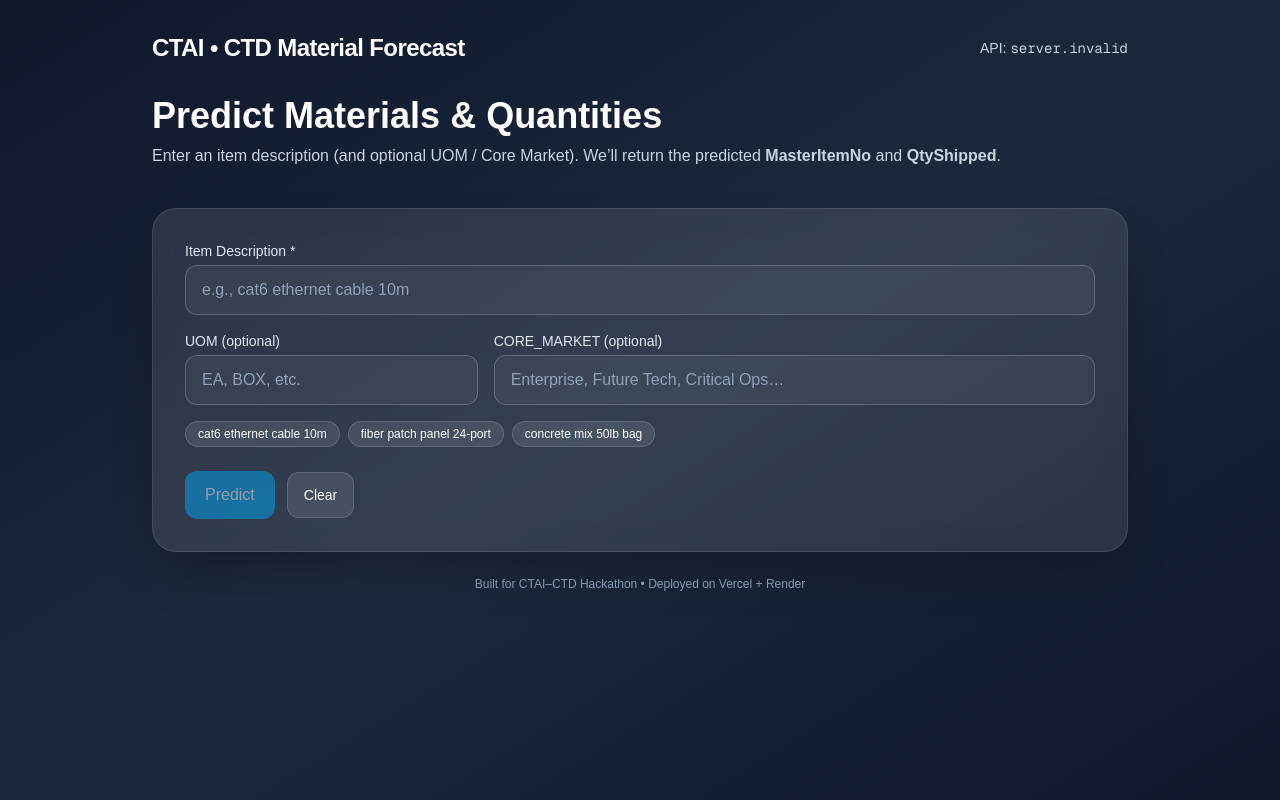
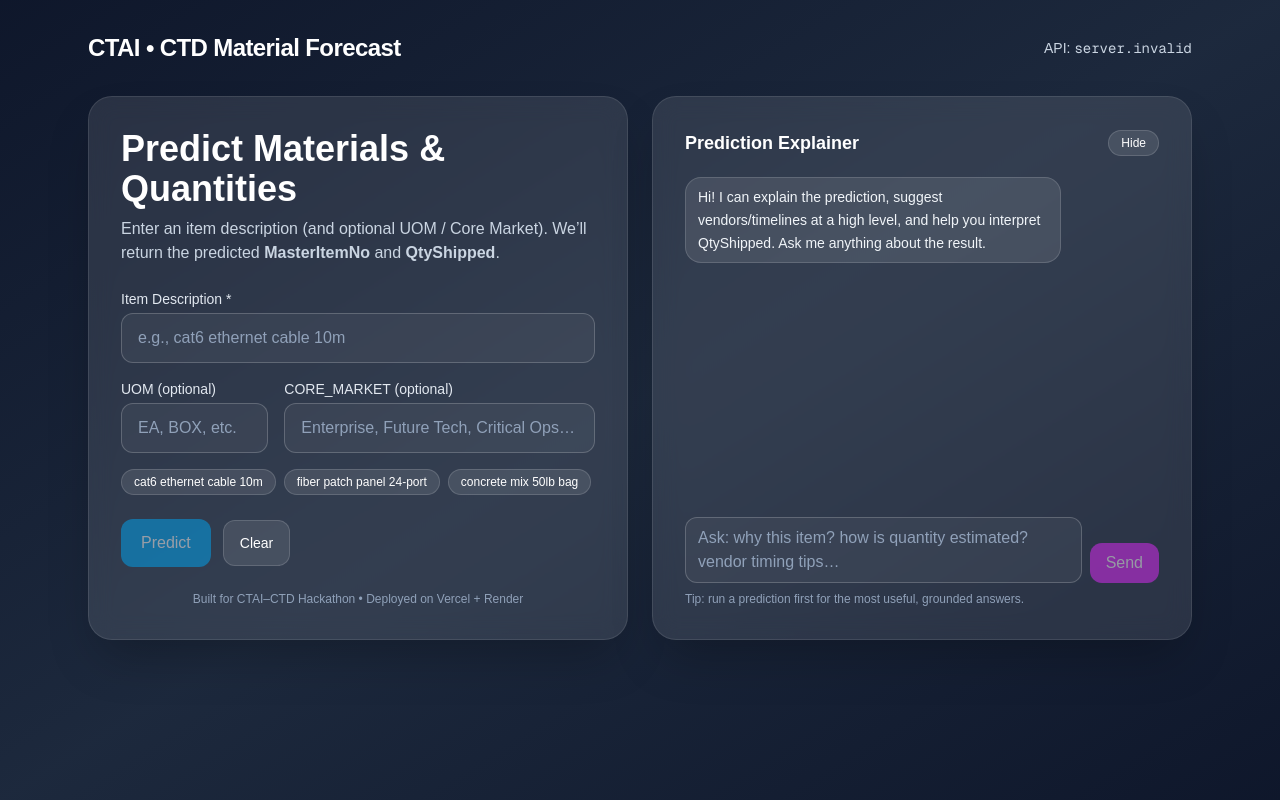
Before and after one commit to samiulabir201/CTAI-CTD-Hackathon_frontend, a Next.js app in the folder frontend/: page / in a window 1280 px wide. Built offline with nearby package versions, Linux system fonts and the light colour scheme; no server answers.

Commit message:
fixing front end chat

```diff
--- a/frontend/src/app/page.js
+++ b/frontend/src/app/page.js
@@ -1,7 +1,7 @@
 "use client";
-import { useState, useMemo } from "react";
+import { useMemo, useRef, useState } from "react";
 
-// Prefer env var, fall back to same-origin (good for local dev)
+// Prefer env var; fall back to same-origin (good for local dev)
 const API_BASE =
   process.env.NEXT_PUBLIC_API_URL ||
   (typeof window !== "undefined" ? window.location.origin.replace(/\/$/, "") : "");
@@ -15,6 +15,22 @@ function Spinner() {
   );
 }
 
+function Bubble({ role, children }) {
+  const isUser = role === "user";
+  return (
+    <div className={`flex ${isUser ? "justify-end" : "justify-start"} my-1`}>
+      <div
+        className={`max-w-[80%] rounded-2xl px-3 py-2 text-sm leading-relaxed border
+        ${isUser
+          ? "bg-sky-500 text-white border-sky-400"
+          : "bg-white/10 text-slate-100 border-white/15"}`}
+      >
+        {children}
+      </div>
+    </div>
+  );
+}
+
 export default function Home() {
   const [desc, setDesc] = useState("");
   const [uom, setUom] = useState("");
@@ -22,6 +38,19 @@ export default function Home() {
   const [result, setResult] = useState(null);
   const [loading, setLoading] = useState(false);
   const [err, setErr] = useState("");
+
+  // Chat state
+  const [chatOpen, setChatOpen] = useState(true);
+  const [chatInput, setChatInput] = useState("");
+  const [chatLoading, setChatLoading] = useState(false);
+  const [messages, setMessages] = useState([
+    {
+      role: "assistant",
+      content:
+        "Hi! I can explain the prediction, suggest vendors/timelines at a high level, and help you interpret QtyShipped. Ask me anything about the result.",
+    },
+  ]);
+  const chatEndRef = useRef(null);
 
   const canSubmit = useMemo(() => desc.trim().length > 0 && !loading, [desc, loading]);
 
@@ -31,7 +60,7 @@ export default function Home() {
     { d: "concrete mix 50lb bag", u: "EA", c: "Future Tech" },
   ];
 
-  const predict = async () => {
+  async function predict() {
     setErr("");
     setResult(null);
     setLoading(true);
@@ -51,22 +80,83 @@ export default function Home() {
       }
       const data = await res.json();
       setResult(data);
+
+      // Seed chat with a quick system line about the new prediction
+      setMessages((m) => [
+        ...m,
+        {
+          role: "assistant",
+          content: `Noted. Latest prediction → MasterItemNo: ${data.MasterItemNo}, QtyShipped: ${data.QtyShipped}. Ask me for a quick rationale or procurement tips.`,
+        },
+      ]);
     } catch (e) {
       setErr(String(e?.message || e));
     } finally {
       setLoading(false);
     }
+  }
+
+  function fillExample(ex) {
+    setDesc(ex.d);
+    setUom(ex.u);
+    setCoreMarket(ex.c);
+    setResult(null);
+    setErr("");
+  }
+
+  async function sendChat() {
+    const msg = chatInput.trim();
+    if (!msg) return;
+    setChatInput("");
+    setMessages((m) => [...m, { role: "user", content: msg }]);
+    setChatLoading(true);
+
+    try {
+      const payload = {
+        message: msg,
+        context: result || {}, // {MasterItemNo, QtyShipped, uom, core_market}
+        inputs: { description: desc, uom, core_market: coreMarket },
       };
+      const res = await fetch(`${API_BASE}/chat`, {
+        method: "POST",
+        headers: { "Content-Type": "application/json" },
+        body: JSON.stringify(payload),
+      });
+      if (!res.ok) {
+        const txt = await res.text();
+        throw new Error(`HTTP ${res.status}: ${txt}`);
+      }
+      const data = await res.json();
+      setMessages((m) => [...m, { role: "assistant", content: data.answer || "(no answer)" }]);
+    } catch (e) {
+      setMessages((m) => [
+        ...m,
+        {
+          role: "assistant",
+          content:
+            "I couldn't reach the explainer service. Please try again in a moment. (" +
+            String(e?.message || e) +
+            ")",
+        },
+      ]);
+    } finally {
+      setChatLoading(false);
+      // Scroll to bottom of chat
+      setTimeout(() => chatEndRef.current?.scrollIntoView({ behavior: "smooth" }), 50);
+    }
+  }
 
-  const fillExample = (ex) => {
-    setDesc(ex.d); setUom(ex.u); setCoreMarket(ex.c);
-    setResult(null); setErr("");
-  };
+  function handleKey(e) {
+    if (e.key === "Enter" && !e.shiftKey) {
+      e.preventDefault();
+      sendChat();
+    }
+  }
 
   return (
     <main className="min-h-svh bg-gradient-to-br from-slate-900 via-slate-800 to-slate-900 text-white">
       {/* Header */}
-      <header className="mx-auto max-w-5xl px-6 py-8 flex items-center justify-between">
+      <header className="mx-auto max-w-6xl px-6 py-8 flex items-center justify-between">
         <h1 className="text-xl sm:text-2xl font-semibold tracking-tight">
           CTAI • CTD Material Forecast
         </h1>
@@ -75,20 +165,19 @@ export default function Home() {
         </span>
       </header>
 
-      {/* Hero */}
-      <section className="mx-auto max-w-5xl px-6 pb-4">
+      {/* Body: two columns on desktop */}
+      <section className="mx-auto max-w-6xl px-6 pb-16 grid grid-cols-1 lg:grid-cols-2 gap-6">
+        {/* Left: Predictor card */}
+        <div className="rounded-3xl bg-white/10 backdrop-blur-md border border-white/10 shadow-2xl p-6 sm:p-8">
           <div className="mb-6">
             <h2 className="text-3xl sm:text-4xl font-bold">Predict Materials & Quantities</h2>
             <p className="mt-2 text-slate-300">
-            Enter an item description (and optional UOM / Core Market). We’ll return the predicted
-            <span className="font-semibold"> MasterItemNo</span> and <span className="font-semibold">QtyShipped</span>.
+              Enter an item description (and optional UOM / Core Market). We’ll return the predicted{" "}
+              <span className="font-semibold">MasterItemNo</span> and{" "}
+              <span className="font-semibold">QtyShipped</span>.
             </p>
           </div>
-      </section>
 
-      {/* Card */}
-      <section className="mx-auto max-w-5xl px-6 pb-16">
-        <div className="rounded-3xl bg-white/10 backdrop-blur-md border border-white/10 shadow-2xl p-6 sm:p-8">
           {/* Inputs */}
           <div className="grid grid-cols-1 gap-4 sm:grid-cols-3">
             <div className="sm:col-span-3">
@@ -151,7 +240,10 @@ export default function Home() {
             </button>
 
             <button
-              onClick={() => { setDesc(""); setUom(""); setCoreMarket(""); setResult(null); setErr(""); }}
+              onClick={() => {
+                setDesc(""); setUom(""); setCoreMarket("");
+                setResult(null); setErr("");
+              }}
               className="rounded-xl bg-white/10 hover:bg-white/20 border border-white/15 px-4 py-3 text-sm transition"
             >
               Clear
@@ -186,22 +278,69 @@ export default function Home() {
               </div>
               <div className="mt-3 text-sm text-slate-300">
                 <span className="mr-4">
-                  <span className="text-slate-400">uom:</span>{" "}
-                  {result.uom ?? "—"}
+                  <span className="text-slate-400">uom:</span> {result.uom ?? "—"}
                 </span>
                 <span>
-                  <span className="text-slate-400">core_market:</span>{" "}
-                  {result.core_market ?? "—"}
+                  <span className="text-slate-400">core_market:</span> {result.core_market ?? "—"}
                 </span>
               </div>
             </div>
           )}
-        </div>
 
-        {/* Footer */}
           <p className="mt-6 text-center text-xs text-slate-400">
             Built for CTAI–CTD Hackathon • Deployed on Vercel + Render
           </p>
+        </div>
+
+        {/* Right: Chatbot panel */}
+        <div className="rounded-3xl bg-white/10 backdrop-blur-md border border-white/10 shadow-2xl p-6 sm:p-8 flex flex-col">
+          <div className="flex items-center justify-between">
+            <h3 className="text-lg font-semibold">Prediction Explainer</h3>
+            <button
+              onClick={() => setChatOpen((v) => !v)}
+              className="text-xs rounded-full bg-white/10 hover:bg-white/20 border border-white/15 px-3 py-1 transition"
+            >
+              {chatOpen ? "Hide" : "Show"}
+            </button>
+          </div>
+
+          {chatOpen && (
+            <>
+              <div className="mt-4 flex-1 overflow-y-auto pr-1" style={{ minHeight: 260 }}>
+                {messages.map((m, i) => (
+                  <Bubble key={i} role={m.role}>{m.content}</Bubble>
+                ))}
+                <div ref={chatEndRef} />
+              </div>
+
+              <div className="mt-3 flex items-end gap-2">
+                <textarea
+                  rows={2}
+                  value={chatInput}
+                  onChange={(e) => setChatInput(e.target.value)}
+                  onKeyDown={handleKey}
+                  placeholder="Ask: why this item? how is quantity estimated? vendor timing tips…"
+                  className="flex-1 resize-none rounded-xl border border-white/20 bg-white/5 px-3 py-2 placeholder-slate-400 focus:outline-none focus:ring-2 focus:ring-sky-400"
+                />
+                <button
+                  onClick={sendChat}
+                  disabled={chatLoading || !chatInput.trim()}
+                  className="inline-flex items-center gap-2 rounded-xl bg-fuchsia-500 hover:bg-fuchsia-600 disabled:opacity-50 px-4 py-2 font-medium transition focus:outline-none focus:ring-2 focus:ring-fuchsia-400"
+                  title="Send"
+                >
+                  {chatLoading ? <Spinner /> : null}
+                  Send
+                </button>
+              </div>
+
+              {!result && (
+                <p className="mt-2 text-xs text-slate-400">
+                  Tip: run a prediction first for the most useful, grounded answers.
+                </p>
+              )}
+            </>
+          )}
+        </div>
       </section>
     </main>
   );
```
Lines whose indentation alone changed are shown as unchanged.
